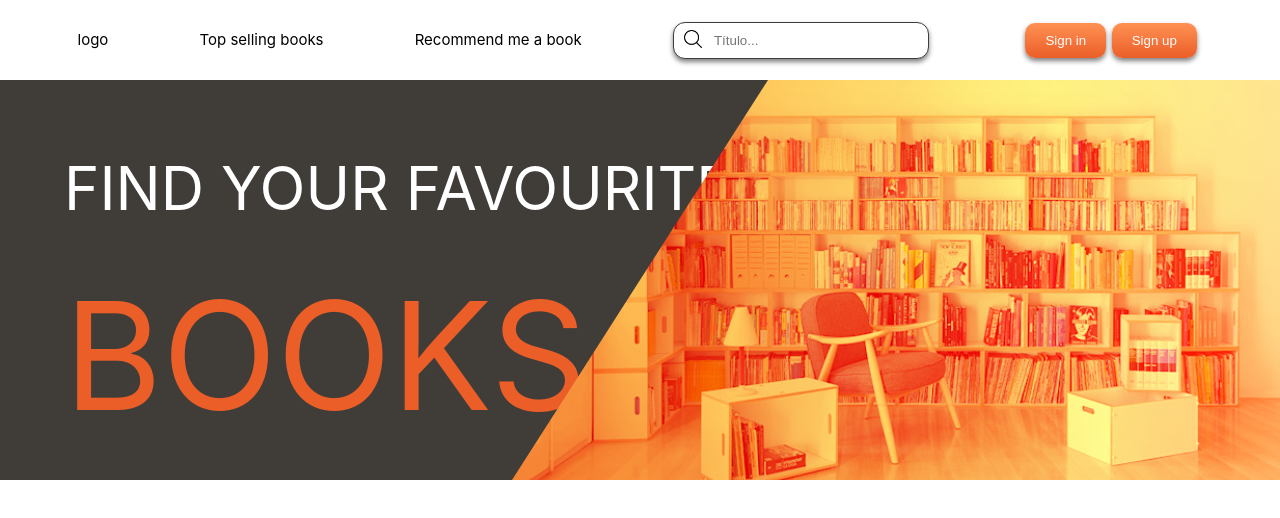
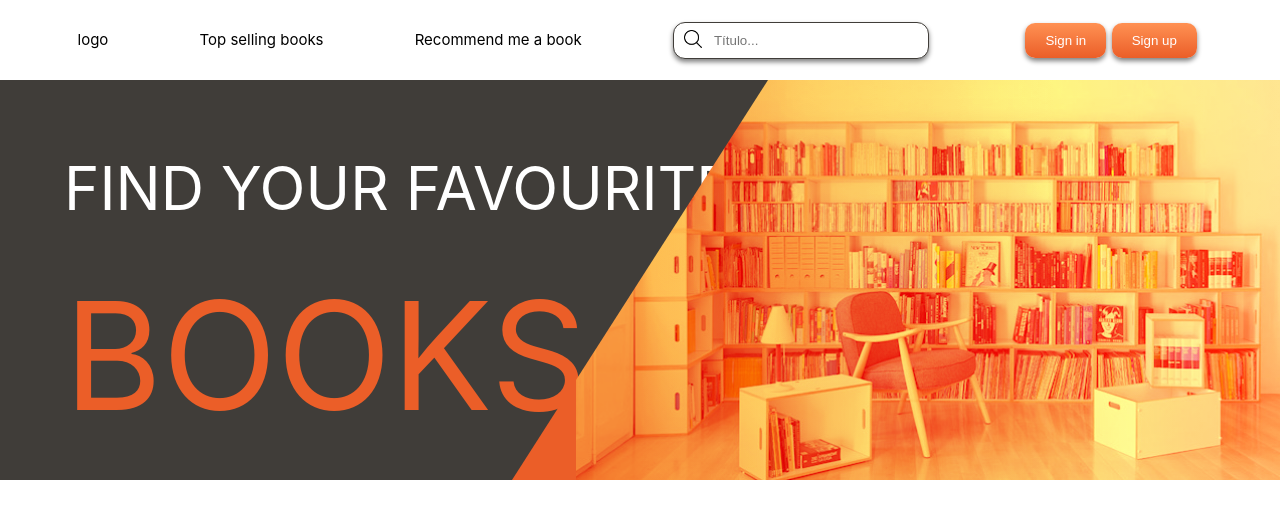
Before and after one commit to mgg709/BookWise, a Vue app in the folder frontend/bookwise-front/: page / in a window 1280 px wide. Shown: the top 518 px of the page. Built offline with nearby package versions, Linux system fonts and the light colour scheme.

Commit message:
adjust banner image

```diff
--- a/frontend/bookwise-front/src/views/HomeView.vue
+++ b/frontend/bookwise-front/src/views/HomeView.vue
@@ -52,19 +52,18 @@ import TheWelcome from '../components/TheWelcome.vue'
 }
 
 #parallelogram-right img{
-  width: 60%;
+  width: 55%;
   height: 100%;
   object-fit: cover;
-  display: block;
 }
 
 #parallelogram-left {
   display: flex;
-    width: 100vw;
-    height: 50vh;
-    background: var(--color-black-light);
-    overflow:hidden;
-    position:relative;
+  width: 100vw;
+  height: 50vh;
+  background: var(--color-black-light);
+  overflow:hidden;
+  position:relative;
 }
 
 .text-banner-home{
```
